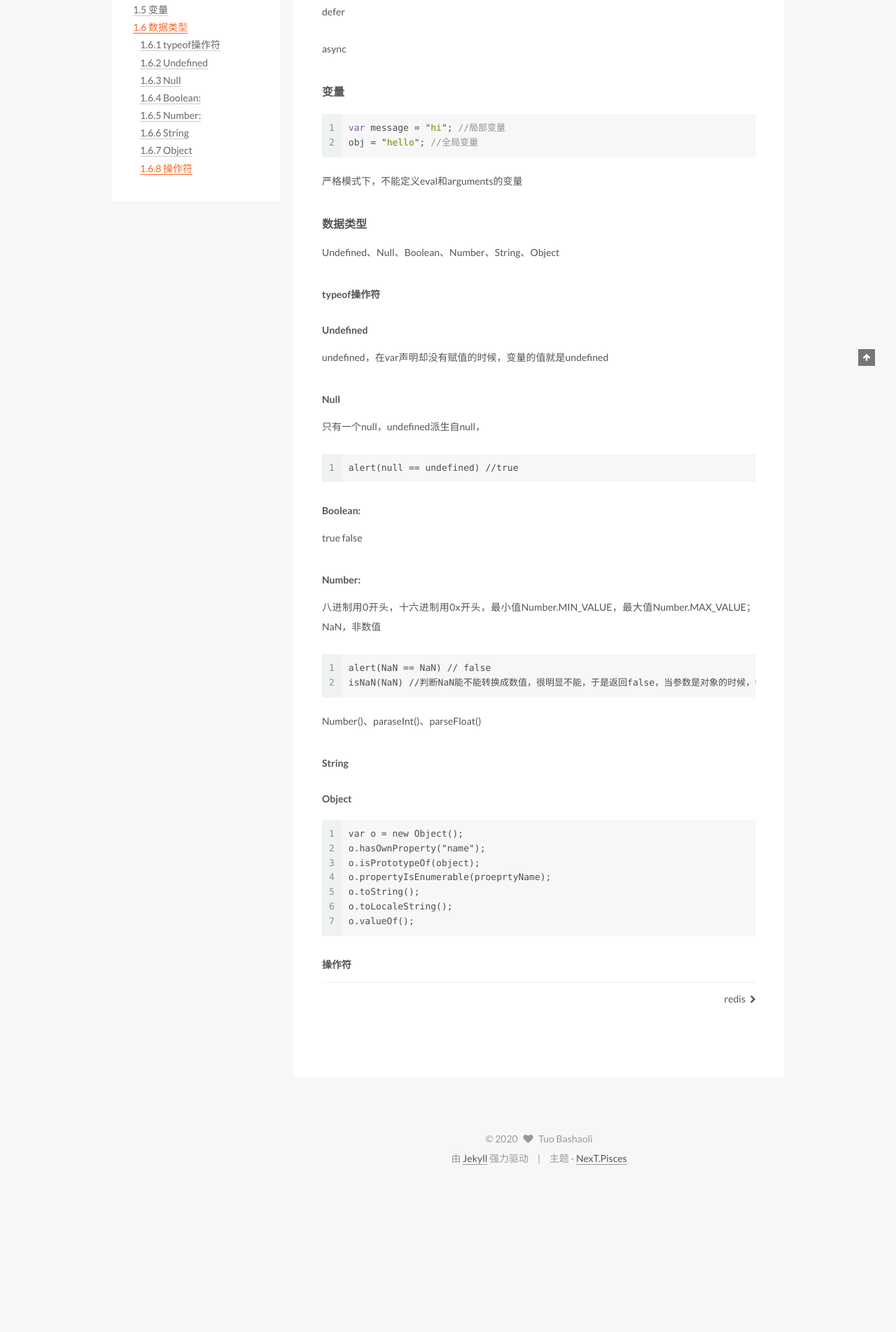
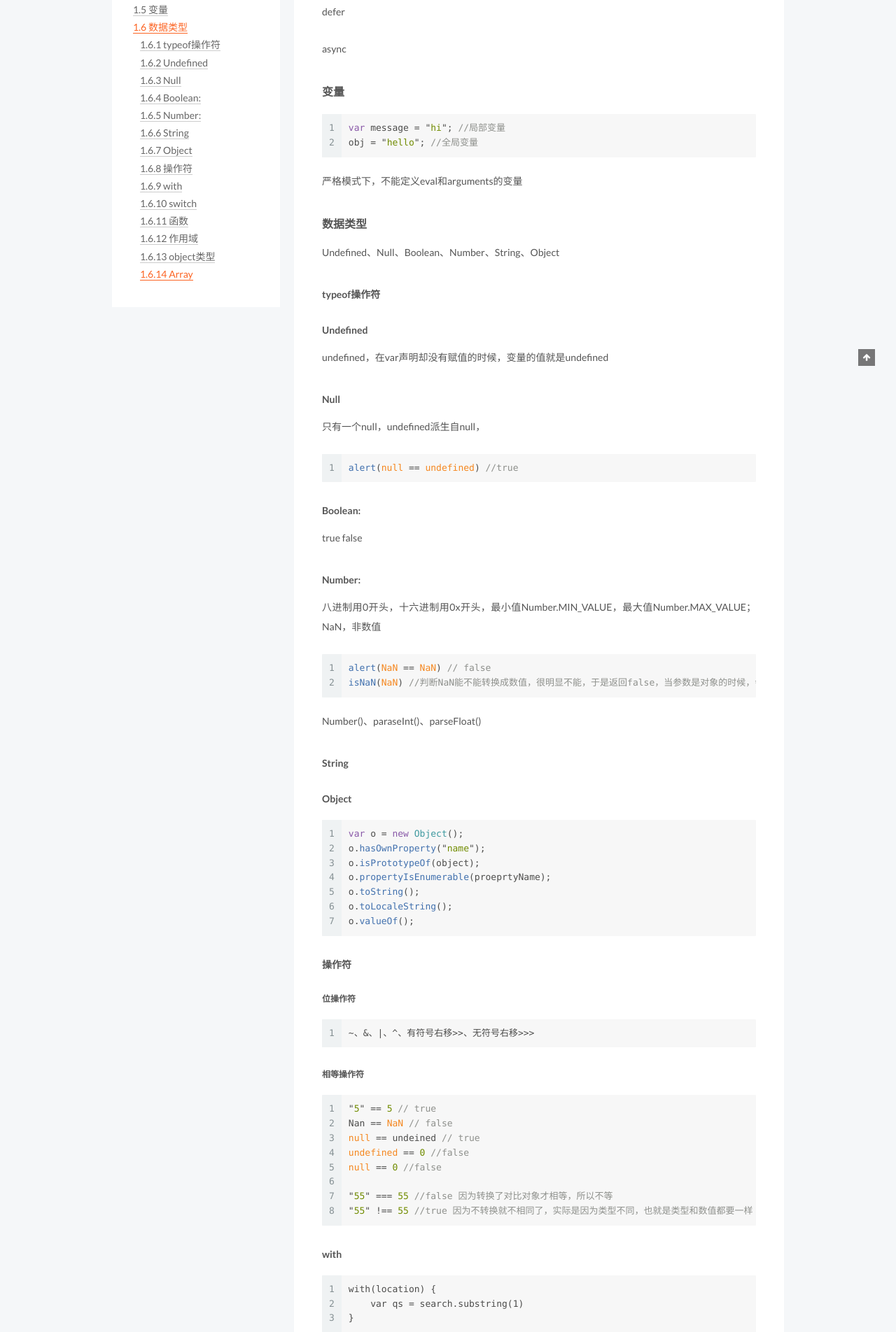
Before and after one commit to tuobashaoli/tuobashaoli.github.io, a Jekyll site: the page built from _posts/2020-05-13-javascript.markdown, in a window 1280 px wide. Shown: the part 477-2381 px from the top of the page at 70% size. Built offline with Jekyll 4.4.1, drawn with Linux system fonts in a browser that asks for light colours; comment, search, counter and statistics services are not loaded; before the commit the page ends 2167 px from its top, so only the background shows below that; some of the changed text lies outside the part shown.

Commit message:
update java script

````diff
--- a/_posts/2020-05-13-javascript.markdown
+++ b/_posts/2020-05-13-javascript.markdown
@@ -42,7 +42,8 @@ undefined，在var声明却没有赋值的时候，变量的值就是undefined
 ##### Null
 
 只有一个null，undefined派生自null，
-```
+
+```javascript
 alert(null == undefined) //true
 ```
 
@@ -53,7 +54,8 @@ true false
 ##### Number:
 
 八进制用0开头，十六进制用0x开头，最小值Number.MIN\_VALUE，最大值Number.MAX\_VALUE；NaN，非数值
-```
+
+```javascript
 alert(NaN == NaN) // false
 isNaN(NaN) //判断NaN能不能转换成数值，很明显不能，于是返回false，当参数是对象的时候，会先调用valueof方法，如果不行，就调用toString方法
 ```
@@ -64,7 +66,7 @@ Number()、paraseInt()、parseFloat()
 
 ##### Object
 
-```
+```javascript
 var o = new Object();
 o.hasOwnProperty("name");
 o.isPrototypeOf(object);
@@ -75,3 +77,80 @@ o.valueOf();
 ```
 
 ##### 操作符
+
+###### 位操作符
+
+```javascript
+~、&、|、^、有符号右移>>、无符号右移>>>
+```
+
+###### 相等操作符
+
+```javascript
+"5" == 5 // true
+Nan == NaN // false
+null == undeined // true
+undefined == 0 //false
+null == 0 //false
+
+"55" === 55 //false 因为转换了对比对象才相等，所以不等
+"55" !== 55 //true 因为不转换就不相同了，实际是因为类型不同，也就是类型和数值都要一样
+```
+
+##### with
+
+```
+with(location) {
+    var qs = search.substring(1)
+}
+```
+
+##### switch
+
+比较的时候使用的是全等操作符
+
+##### 函数
+
+###### 参数
+
+很松散，定义的参数不一定在调用时传参，也可以在函数内使用argument(这个类似数组)访问传入的参数，
+
+##### 作用域
+
+没有块级作用域
+
+```javascript
+if(true){
+var color="blue";
+}
+alert(color) //"blue"
+```
+
+var定义的变量会绑定到当前的环境，如果没有用var定义，则会将变量变成全局变量
+
+##### object类型
+
+```javascript
+var obj = new object();
+var person = {
+    "name":"gsl",
+    "age":24
+};
+
+person["name"] //gsl
+person.name //gsl
+```
+##### Array
+
+```javascript
+var colors = new Array();
+var colors2 = new Array(20);
+var colors3 = new Array("blue","green");
+var colors4 = ["red","blue","green"];
+
+colors.length = 2 // 不是只读的，可以修改的
+
+Array.isArray(value) //支持的浏览器怪多的
+
+colors2.toLocaleString() // 调用的是数组里面的每个元素的toLocaleString()方法获取返回值
+```
````
